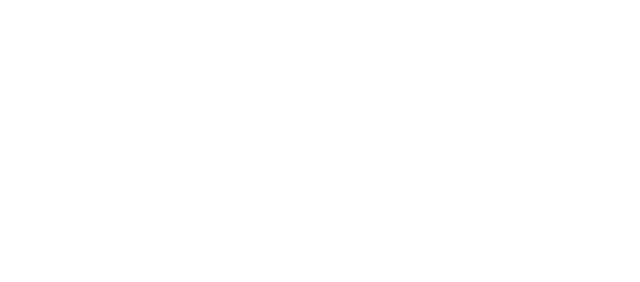
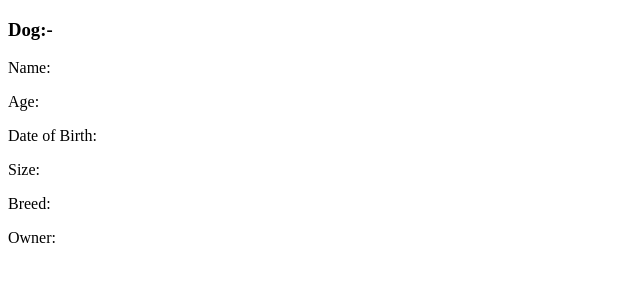
Before and after one commit to chisfy/SQL-Backend-MVC, a website: page client/index.html in a window 1280 px wide. Shown: the whole page, without its empty margins (0-640 px from the left). Drawn offline with Linux system fonts and the light colour scheme.

Commit message:
fetched dog data

```diff
--- a/client/index.html
+++ b/client/index.html
@@ -6,6 +6,14 @@
     <title>Dog Daycare</title>
 </head>
 <body>
-
+    <div id="box-container">
+        <h3 class="info">Dog:-</h3>
+        <p class="dog-name">Name:</p>
+        <p class="dog-age">Age:</p>
+        <p class="dog-dob">Date of Birth:</p>
+        <p class="dog-size">Size:</p>
+        <p class="dog-breed">Breed:</p>
+        <p class="dog-owner">Owner:</p>
+    </div>
 </body>
 </html>
--- a/expressapp.js
+++ b/expressapp.js
@@ -1,6 +1,7 @@
 // Import relative node packages
 import express from "express";
 import morgan from "morgan";
+import cors from "cors";
 
 // Import the routes.js file
 import { dogsRoutes } from "./routes/dogroutes.js";
```
Also changed, not shown: client/index.js (+8 -0 lines).
